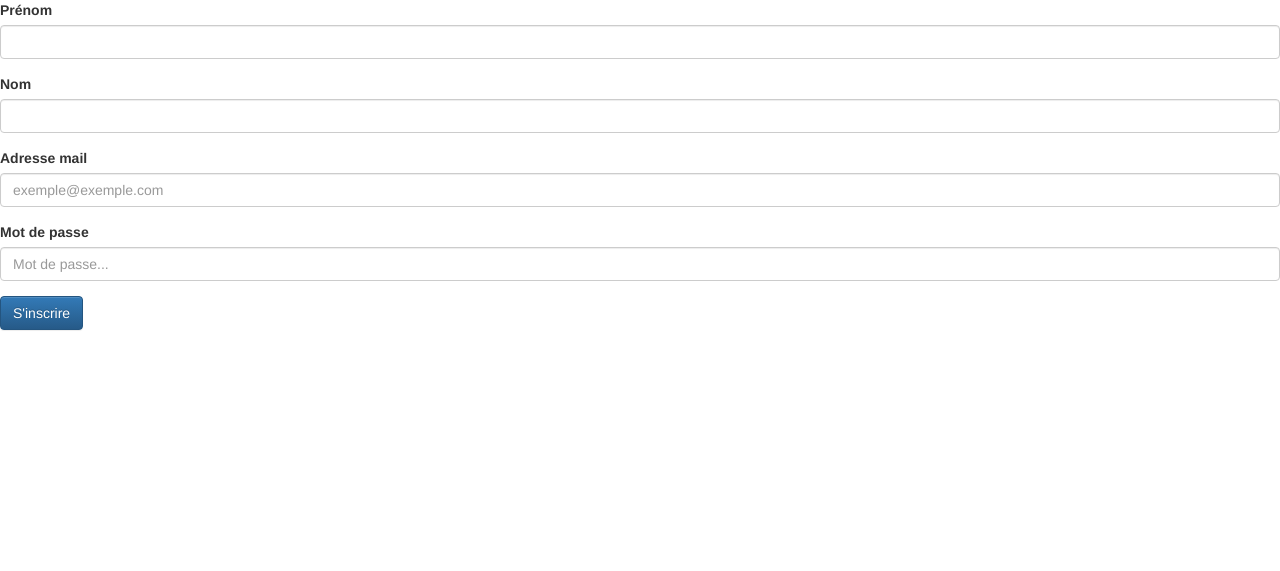
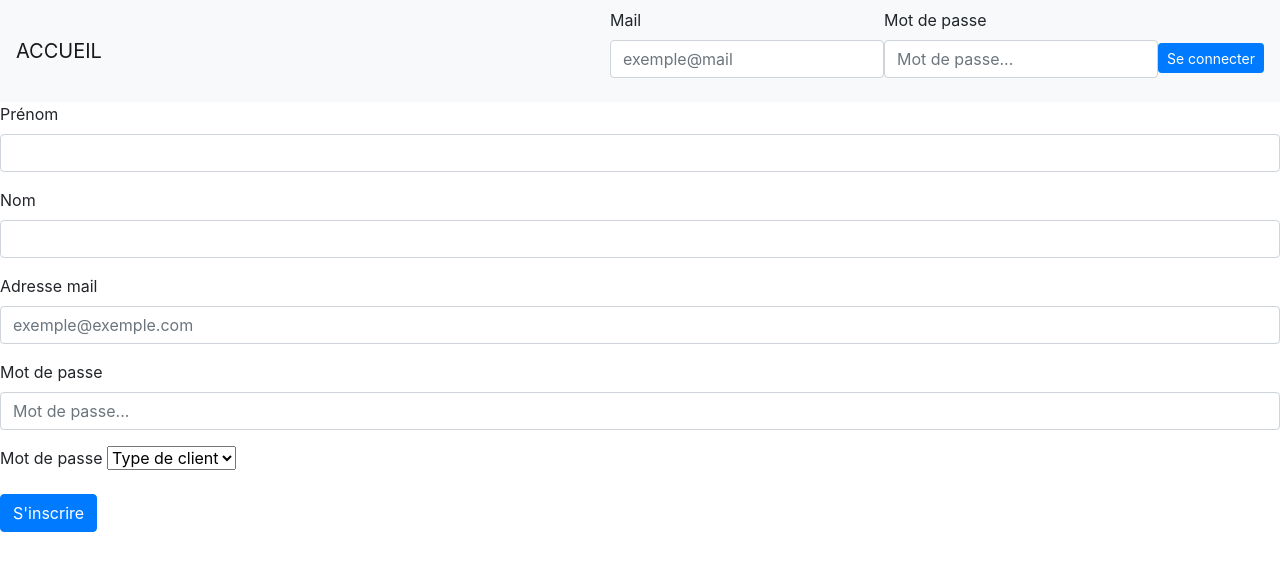
Before and after one commit to Raphael3186/TpGestock_Pouet, a PHP site: page /views/formAddUser.php in a window 1280 px wide. Shown: the top 571 px of the page. Run offline with PHP 8.4, Linux system fonts and the light colour scheme.

Commit message:
changement structure Bootstrap: Index -> Header

```diff
--- a/views/css/style.css
+++ b/views/css/style.css
@@ -17,11 +17,11 @@
     justify-content: space-between;
 }
 
-.conexion form{
+.connexion form{
     display: flex;
 
 }
-.conexion form button{
+.connexion form button{
     margin-top: 35px;
     height: 30px !important;
 }
--- a/views/formAddUser.php
+++ b/views/formAddUser.php
@@ -1,16 +1,6 @@
-<!DOCTYPE html>
-<html>
-    <head>
-        <!-- Latest compiled and minified CSS -->
-        <link rel="stylesheet" href="https://maxcdn.bootstrapcdn.com/bootstrap/3.3.7/css/bootstrap.min.css" integrity="sha384-BVYiiSIFeK1dGmJRAkycuHAHRg32OmUcww7on3RYdg4Va+PmSTsz/K68vbdEjh4u" crossorigin="anonymous">
-
-        <!-- Optional theme -->
-        <link rel="stylesheet" href="https://maxcdn.bootstrapcdn.com/bootstrap/3.3.7/css/bootstrap-theme.min.css" integrity="sha384-rHyoN1iRsVXV4nD0JutlnGaslCJuC7uwjduW9SVrLvRYooPp2bWYgmgJQIXwl/Sp" crossorigin="anonymous">
-
-        <!-- Latest compiled and minified JavaScript -->
-        <script src="https://maxcdn.bootstrapcdn.com/bootstrap/3.3.7/js/bootstrap.min.js" integrity="sha384-Tc5IQib027qvyjSMfHjOMaLkfuWVxZxUPnCJA7l2mCWNIpG9mGCD8wGNIcPD7Txa" crossorigin="anonymous"></script>
-    </head>
-
+<?php
+    require_once "header.php";
+?>
 <!-- TODO: Dire au formulaire d'envoyer les données vers une future fonction "enregistrer" de userRegistration.php -->
 <body>
     <form>
@@ -32,7 +22,15 @@
             <label for="pwdInput">Mot de passe</label>
             <input type="password" class="form-control" id="pwdInput" placeholder="Mot de passe...">
         </div>
+        <div class="form-group">
+            <label for="pwdInput">Mot de passe</label>
+            <select class="form-select" class="form-control" id="typeUser">
+                <option disabled selected>Type de client</option>
+                <option value="1">Admin</option>
+                <option value="2">Client</option>
+                <option value="3">Invité</option>
+            </select>
+        </div>
         <button type="submit" class="btn btn-primary">S'inscrire</button>
     </form>
 </body>
-</html>
--- a/views/header.php
+++ b/views/header.php
@@ -1,7 +1,26 @@
+<!DOCTYPE html>
+<html>
+  <head>
+    <!-- Required meta tags -->
+    <meta charset="utf-8">
+    <meta name="viewport" content="width=device-width, initial-scale=1, shrink-to-fit=no">
+    <link rel="stylesheet" href="css\style.css">
+    <title>TP Gestock</title>
+    <!-- Bootstrap CSS -->
+    <link rel="stylesheet" type="text/css" href="extensions/filter-control/bootstrap-table-filter-control.css">
+    <link rel="stylesheet" href="https://stackpath.bootstrapcdn.com/bootstrap/4.4.1/css/bootstrap.min.css" integrity="sha384-Vkoo8x4CGsO3+Hhxv8T/Q5PaXtkKtu6ug5TOeNV6gBiFeWPGFN9MuhOf23Q9Ifjh" crossorigin="anonymous">
+    <script src="https://code.jquery.com/jquery-3.4.1.slim.min.js" integrity="sha384-J6qa4849blE2+poT4WnyKhv5vZF5SrPo0iEjwBvKU7imGFAV0wwj1yYfoRSJoZ+n" crossorigin="anonymous"></script>
+    <script src="https://cdn.jsdelivr.net/npm/popper.js@1.16.0/dist/umd/popper.min.js" integrity="sha384-Q6E9RHvbIyZFJoft+2mJbHaEWldlvI9IOYy5n3zV9zzTtmI3UksdQRVvoxMfooAo" crossorigin="anonymous"></script>
+    <script src="https://stackpath.bootstrapcdn.com/bootstrap/4.4.1/js/bootstrap.min.js" integrity="sha384-wfSDF2E50Y2D1uUdj0O3uMBJnjuUD4Ih7YwaYd1iqfktj0Uod8GCExl3Og8ifwB6" crossorigin="anonymous"></script>
+    <script src="extensions/filter-control/bootstrap-table-filter-control.js"></script>
+
+
+  </head>
+
 <header>
   <nav class="navbar navbar-expand-lg navbar-light bg-light" id="pouet">
     <a class="navbar-brand" href="#">ACCUEIL</a>
-    <div class="conexion">
+    <div class="connexion">
       <?php
       require_once "default.php";
 
@@ -16,3 +35,5 @@
     </div>
   </nav>
 </header>
+
+</html>
--- a/views/index.php
+++ b/views/index.php
@@ -14,5 +14,4 @@ require_once "main.php";
 require_once "statistiques.php";
 require_once "usersTableView.php";
 require_once "footer.php";
-require_once "formAddUser.php";
 ?>
--- a/views/productsTableView.php
+++ b/views/productsTableView.php
@@ -1,6 +1,6 @@
 <?php
 // Connexion BDD
-require "C:\Users\Raphael\Desktop\CDA_Formation\php\GESTOCK\TpGestock_Pouet\controller\connect.php";
+require "controller/connect.php";
 
 
 $req = "SELECT * FROM produits";
```
Lines whose indentation alone changed are shown as unchanged.
